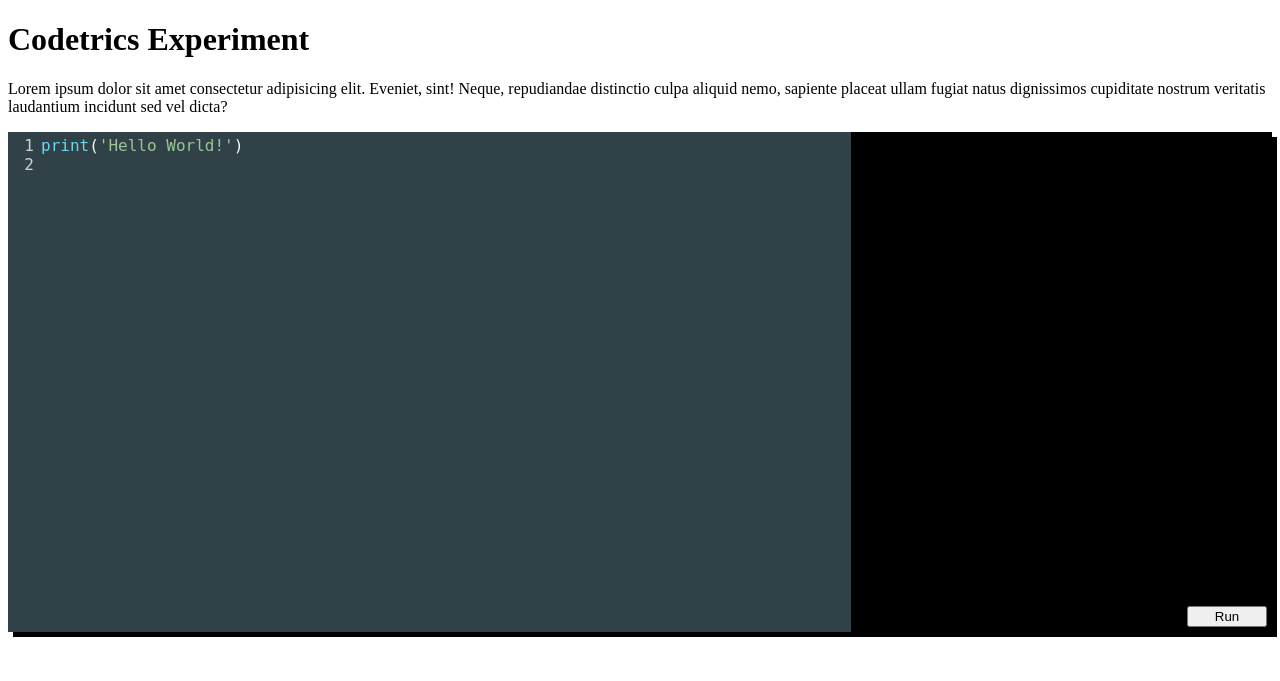
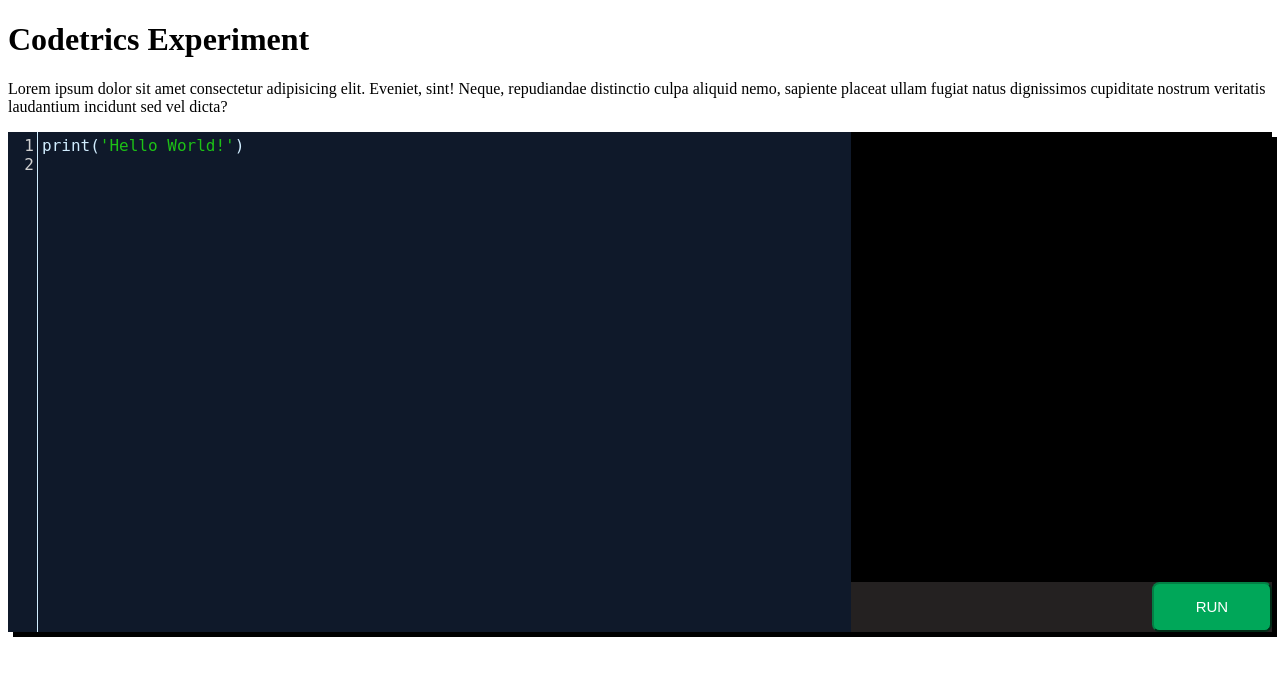
Before and after one commit to hpache/Coding-Qualtrics, a PHP site: page / in a window 1280 px wide. Shown: the top 681 px of the page. Run offline with PHP 8.4, Linux system fonts and the light colour scheme.

Commit message:
changes to front-end

```diff
--- a/src/index.php
+++ b/src/index.php
@@ -11,7 +11,10 @@
   <script src="https://ajax.googleapis.com/ajax/libs/jquery/3.6.0/jquery.min.js"></script>
   <script src="codeMirrorMode/python.js"></script>
   <script src = "script.js"></script>
+  <link rel="stylesheet" href="https://cdnjs.cloudflare.com/ajax/libs/font-awesome/4.7.0/css/font-awesome.min.css">
   <link rel = "stylesheet" href = "oceanic-next.css">
+  <link rel = "stylesheet" href = "monokai.css">
+  <link rel = "stylesheet" href = "midnight.css">
   <link rel = "stylesheet" href = "styles.css">
 </head>
 <body>
--- /dev/null
+++ b/src/midnight.css
@@ -0,0 +1,36 @@
+.cm-s-midnight .CodeMirror-activeline-background { background: #253540; }
+
+.cm-s-midnight.CodeMirror {
+    background: #0F192A;
+    color: #D1EDFF;
+}
+
+.cm-s-midnight div.CodeMirror-selected { background: #314D67; }
+.cm-s-midnight .CodeMirror-line::selection, .cm-s-midnight .CodeMirror-line > span::selection, .cm-s-midnight .CodeMirror-line > span > span::selection { background: rgba(49, 77, 103, .99); }
+.cm-s-midnight .CodeMirror-line::-moz-selection, .cm-s-midnight .CodeMirror-line > span::-moz-selection, .cm-s-midnight .CodeMirror-line > span > span::-moz-selection { background: rgba(49, 77, 103, .99); }
+.cm-s-midnight .CodeMirror-gutters { background: #0F192A; border-right: 1px solid; }
+.cm-s-midnight .CodeMirror-guttermarker { color: white; }
+.cm-s-midnight .CodeMirror-guttermarker-subtle { color: #d0d0d0; }
+.cm-s-midnight .CodeMirror-linenumber { color: #D0D0D0; }
+.cm-s-midnight .CodeMirror-cursor { border-left: 1px solid #F8F8F0; }
+
+.cm-s-midnight span.cm-comment { color: #428BDD; }
+.cm-s-midnight span.cm-atom { color: #AE81FF; }
+.cm-s-midnight span.cm-number { color: #D1EDFF; }
+
+.cm-s-midnight span.cm-property, .cm-s-midnight span.cm-attribute { color: #A6E22E; }
+.cm-s-midnight span.cm-keyword { color: #E83737; }
+.cm-s-midnight span.cm-string { color: #1DC116; }
+
+.cm-s-midnight span.cm-variable { color: #FFAA3E; }
+.cm-s-midnight span.cm-variable-2 { color: #FFAA3E; }
+.cm-s-midnight span.cm-def { color: #4DD; }
+.cm-s-midnight span.cm-bracket { color: #D1EDFF; }
+.cm-s-midnight span.cm-tag { color: #449; }
+.cm-s-midnight span.cm-link { color: #AE81FF; }
+.cm-s-midnight span.cm-error { background: #F92672; color: #F8F8F0; }
+
+.cm-s-midnight .CodeMirror-matchingbracket {
+  text-decoration: underline;
+  color: white !important;
+}
--- a/src/run.php
+++ b/src/run.php
@@ -7,7 +7,7 @@ fwrite($myfile, $input);
 fclose($myfile);
 
 
-$output = shell_exec('python3 data/input.py');
+$output = shell_exec('python3 data/input.py 2>&1');
 echo $output;
 
 ?>
--- a/src/script.js
+++ b/src/script.js
@@ -4,19 +4,27 @@ window.addEventListener('load', function () {
     var myCodeMirror = CodeMirror(container, {
         value: "print('Hello World!')\n",
         mode:  "python",
-        theme: "oceanic-next",
+        theme: "midnight",
         lineNumbers: true
     });
     button = document.createElement("input");
     errors = document.createElement("p");
     form = document.createElement("form");
+    buttonBar = document.createElement("buttonBar")
+    // runIcon = document.createElement('run-icon');
+
     form.setAttribute("class", "error-container");
+    buttonBar.setAttribute("class", "button-bar")
     errors.setAttribute("class", "errors-display");
     button.setAttribute("class", "run-button");
-    button.setAttribute("type","submit")
-    button.setAttribute("value", "Run");
+    button.setAttribute("type","submit");
+    // runIcon.setAttribute("class", "fa fa-home");
+
+    button.setAttribute("value", "RUN");
+
     form.appendChild(errors);
-    form.appendChild(button);
+    buttonBar.appendChild(button);
+    form.appendChild(buttonBar)
     container.appendChild(form);
 
     $("form").submit(function(e){
--- a/src/styles.css
+++ b/src/styles.css
@@ -24,13 +24,39 @@
     width: 100%;
 }
 
+.button-bar{
+    position:absolute;
+    bottom:0px;
+    width:33.33%;
+    height:10%;
+    background-color:rgb(36, 33, 33);
+}
+
 .run-button {
-    position : absolute;
-    bottom : 5px;
-    width: 80px;
-    right:5px
-    /* height: 50px */
+    position:absolute;
+    bottom:0%;
+    right:0%;
+    width: 120px;
+    font-size:15px;
+    height:100%;
+    background-color:rgb(0, 167, 89);
+    border-color: rgb(3, 128, 69);
+    border-radius: 0.5em;
+    color: white
 }
+
+.run-button:hover{
+    background-color: rgb(13, 129, 13);
+    border-color:rgb(3, 88, 3);
+    box-shadow: 0 12px 16px 0 rgba(0,0,0,0.24), 0 17px 50px 0 rgba(255,255,255,0.19)
+}
+
+.run-button:active {
+    background-color: rgb(3, 88, 3);
+    border-color: rgb(3, 88, 3);
+    box-shadow: 0 17px 50px 0 rgba(255,255,255,0.05);
+    transform: translateY(2px);
+  }
 
 .errors-display {
     margin: 10px;
```
Also changed, not shown: src/monokai.css (added, +41 -0 lines), 1 other file.
